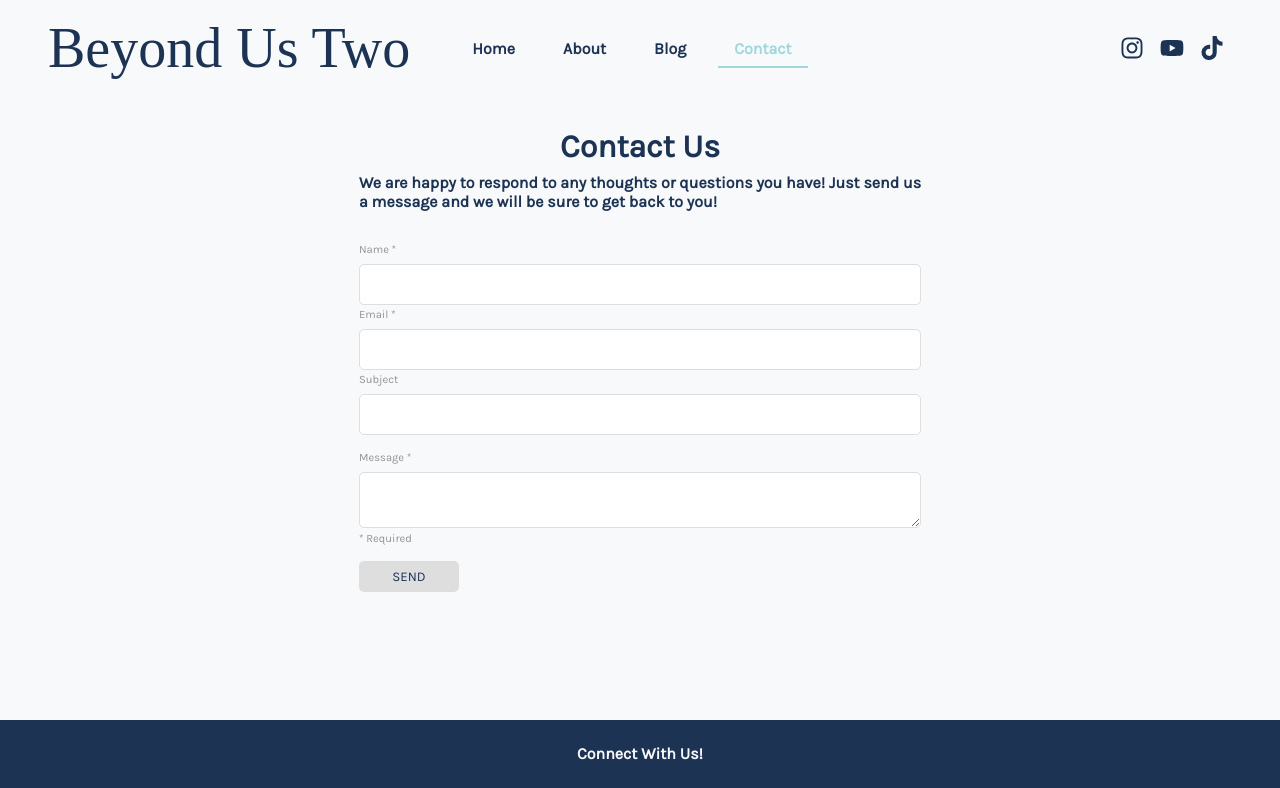
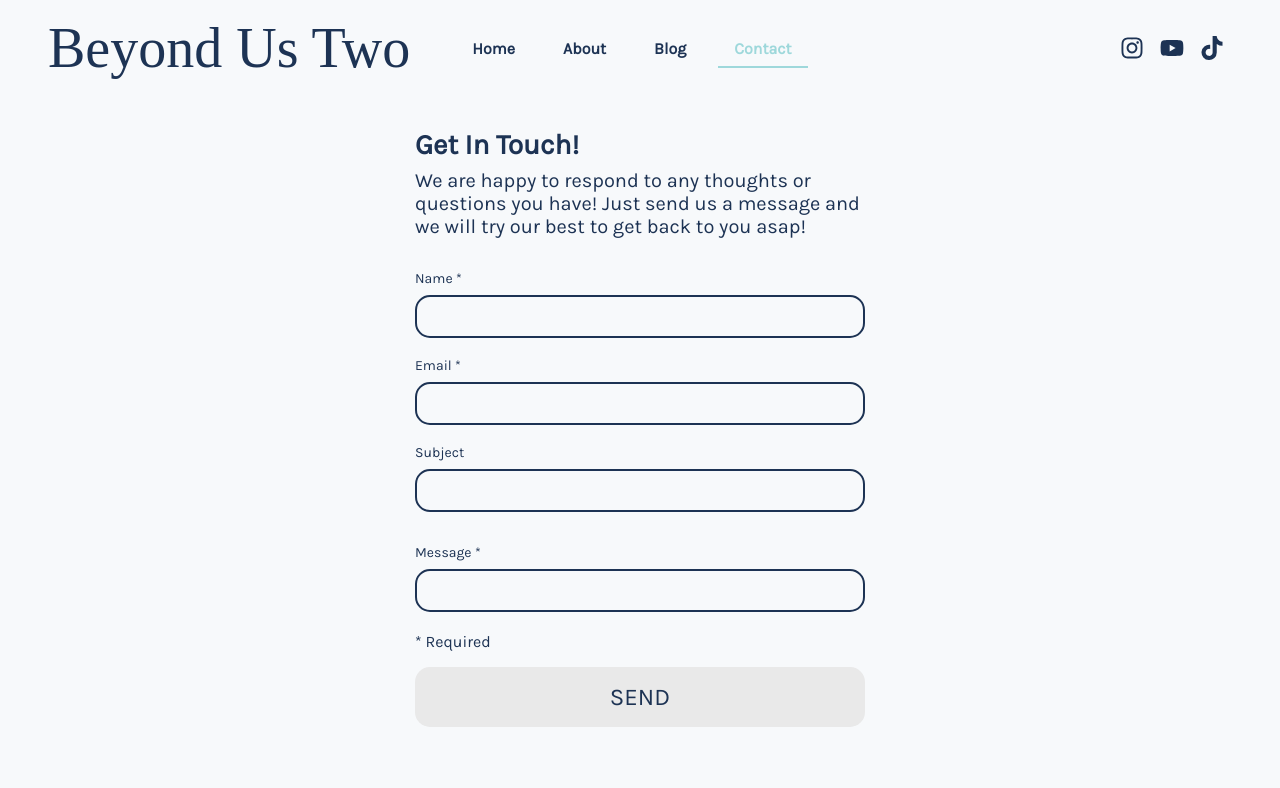
Before and after one commit to sanliverpool13/travelblog, a Next.js app: page /contact in a window 1280 px wide. Shown: the top 788 px of the page. Built offline with nearby package versions, Linux system fonts and the light colour scheme; a web font is replaced by a local one.

Commit message:
update contact form styling and text on landing page

```diff
--- a/components/Contact/FormErrorMessage.tsx
+++ b/components/Contact/FormErrorMessage.tsx
@@ -3,13 +3,17 @@ import { ErrorIconContainer, ErrorMessage, ErrorTextContainer } from "./style";
 
 import { BsExclamationCircle } from "react-icons/bs";
 
-const FormErrorMessage: React.FC = () => {
+interface Props {
+  msg: string;
+}
+
+const FormErrorMessage: React.FC<Props> = ({ msg }) => {
   return (
     <ErrorMessage>
       <ErrorIconContainer>
         <BsExclamationCircle />
       </ErrorIconContainer>
-      <ErrorTextContainer>This field is required.</ErrorTextContainer>
+      <ErrorTextContainer>{msg}</ErrorTextContainer>
     </ErrorMessage>
   );
 };
--- /dev/null
+++ b/components/Contact/FormInputGroup.tsx
@@ -0,0 +1,37 @@
+import React from "react";
+import { ErrorMessage as FormikErrorMessage, Field } from "formik";
+import { FormInputGroupContainer, SubjectEmptySpace } from "./style";
+import ErrorMessage from "./FormErrorMessage";
+
+interface Props {
+  htmlFor: string;
+  labelTitle: string;
+  fieldId: string;
+  fieldType: string;
+  fieldName: string;
+  errorName?: string;
+}
+
+const FormInputGroup: React.FC<Props> = ({
+  htmlFor,
+  labelTitle,
+  fieldId,
+  fieldType,
+  fieldName,
+  errorName,
+}) => {
+  return (
+    <FormInputGroupContainer>
+      <label htmlFor={htmlFor}>{labelTitle}</label>
+      <Field id={fieldId} type={fieldType} name={fieldName} />
+      {errorName && (
+        <FormikErrorMessage
+          name={errorName}
+          render={(msg) => <ErrorMessage msg={msg} />}
+        />
+      )}
+    </FormInputGroupContainer>
+  );
+};
+
+export default FormInputGroup;
--- a/components/Contact/contactform.tsx
+++ b/components/Contact/contactform.tsx
@@ -19,11 +19,14 @@ import * as Yup from "yup";
 import { isError } from "./helpers";
 import SubmitSnackbar from "./SubmitSnackbar";
 import { setTimeout } from "timers/promises";
+import FormInputGroup from "./FormInputGroup";
 
 const formSchema = Yup.object().shape({
-  name: Yup.string().required("Required"),
-  email: Yup.string().email("Invalid email").required("Required"),
-  message: Yup.string().required("Required"),
+  name: Yup.string().required("Please enter a name."),
+  email: Yup.string()
+    .email("Please enter a valid email.")
+    .required("Please enter a valid email."),
+  message: Yup.string().required("Please enter a message."),
 });
 
 const contactform: React.FC = () => {
@@ -73,10 +76,10 @@ const contactform: React.FC = () => {
 
   return (
     <ContactFormSection>
-      <h3>Contact Us</h3>
+      <h3>Get In Touch!</h3>
       <h6>
         We are happy to respond to any thoughts or questions you have! Just send
-        us <br /> a message and we will be sure to get back to you!
+        us a message and we will try our best to get back to you asap!
       </h6>
       <Formik
         initialValues={{ name: "", email: "", subject: "", message: "" }}
@@ -87,17 +90,37 @@ const contactform: React.FC = () => {
         {({ errors }) => (
           <Form style={{ width: "100%" }}>
             <FormGroup error={isError(errors)}>
-              <label htmlFor="name">Name *</label>
-              <Field id="name" type="text" name="name" />
-              <FormikErrorMessage name="name" component={ErrorMessage} />
-              <label htmlFor="email">Email *</label>
-              <Field id="email" type="email" name="email" />
-              <FormikErrorMessage name="email" component={ErrorMessage} />
-              <label htmlFor="subject">Subject</label>
-              <Field id="subject" type="text" name="subject" />
-              <label htmlFor="message">Message *</label>
-              <Field id="message" name="message" component="textarea" />
-              <FormikErrorMessage name="message" component={ErrorMessage} />
+              <FormInputGroup
+                htmlFor="name"
+                labelTitle="Name *"
+                fieldId="name"
+                fieldName="name"
+                fieldType="text"
+                errorName="name"
+              />
+              <FormInputGroup
+                htmlFor="email"
+                labelTitle="Email *"
+                fieldId="email"
+                fieldName="email"
+                fieldType="text"
+                errorName="email"
+              />
+              <FormInputGroup
+                htmlFor="subject"
+                labelTitle="Subject"
+                fieldId="subject"
+                fieldName="subject"
+                fieldType="text"
+              />
+              <FormInputGroup
+                htmlFor="message"
+                labelTitle="Message *"
+                fieldId="message"
+                fieldName="message"
+                fieldType="textarea"
+                errorName="message"
+              />
               <FormHelperText>* Required</FormHelperText>
               <ContactButton type="submit" disabled={isError(errors)}>
                 Send
--- a/components/Contact/style.ts
+++ b/components/Contact/style.ts
@@ -17,17 +17,18 @@ export const ContactFormSection = styled.section`
   max-width: var(--max-width-content);
   display: flex;
   flex-direction: column;
-  align-items: center;
+  align-items: left;
 
   & h3 {
     margin-bottom: 0.5rem;
-    font-size: 2rem;
+    font-size: 28px;
   }
 
   & h6 {
     margin-bottom: 2rem;
-    font-size: 1rem;
+    font-size: 20px;
     color: var(--bg-clr-footer);
+    font-weight: normal;
   }
 
   @media (max-width: 700px) {
@@ -45,18 +46,19 @@ export const FormGroup = styled.div`
   width: 100%;
 
   & label {
-    font-size: 0.7rem;
+    font-size: 14px;
     margin-bottom: 0.5rem;
-    color: #939393;
+    color: #1d3354;
   }
 
   & input,
   textarea {
     width: 100%;
     outline: none;
-    border: 1px solid #dedede;
+    border: 2px solid #1d3354;
     padding: 0.75rem 1rem;
-    border-radius: 5px;
+    border-radius: 15px;
+    background-color: transparent;
   }
 
   & #name,
@@ -83,27 +85,40 @@ export const FormGroup = styled.div`
   }
 `;
 
+export const FormInputGroupContainer = styled.div`
+  display: flex;
+  flex-direction: column;
+  width: 100%;
+  margin-bottom: 1rem;
+`;
+
+export const SubjectEmptySpace = styled.div`
+  height: 30px;
+`;
+
 export const FormHelperText = styled.p`
-  font-size: 0.7rem;
+  font-size: 1rem;
   margin-bottom: 1rem;
-  color: #939393;
+  color: #1d3354;
 `;
 
 export const ContactButton = styled.button`
   text-transform: uppercase;
   cursor: pointer;
-  border-radius: 5px;
+  border-radius: 15px;
   border-width: 0;
   background-color: var(--clr-trqse);
   color: var(--bg-clr-footer);
   transition: all 0.3s ease-out;
   padding: 0.5rem 0.3rem;
-  width: 100px;
+  width: 100%;
+  height: 60px;
   margin-bottom: 1rem;
+  font-size: 24px;
 
   &:disabled {
-    cursor: not-allowed;
-    background-color: #dedede;
+    cursor: default;
+    background-color: #e9e9e9;
   }
 
   &:hover:not(:disabled) {
@@ -114,11 +129,11 @@ export const ContactButton = styled.button`
 // Error Message
 export const ErrorMessage = styled.div`
   display: flex;
-  padding: 3px 16px;
+  padding: 3px 16px 3px 0;
   border-radius: 4px;
-  background-color: var(--bg-color-error-alert);
-  color: var(--color-error-alert);
-  width: 70%;
+  align-items: center;
+  color: #eb3223;
+  /* font-size: 1rem; */
   height: 30px;
 
   @media (max-width: 700px) {
@@ -127,11 +142,11 @@ export const ErrorMessage = styled.div`
 `;
 
 export const ErrorIconContainer = styled.div`
-  color: var(--color-error-icon);
-  margin-right: 12px;
+  color: #eb3223;
+  margin-right: 6px;
   padding: 4px 0px;
   display: flex;
-  font-size: 1rem;
+  font-size: 0.7rem;
   opacity: 0.9;
 `;
 
--- a/components/Landing/Landing.tsx
+++ b/components/Landing/Landing.tsx
@@ -64,7 +64,7 @@ const Landing: React.FC = () => {
           <AboutUsSubHeader>We are Madison and Sanjar</AboutUsSubHeader>
           <p>
             We met while working at Starbucks in 2020. Our first trip together
-            was Mexico Cancun and we have acquired a passion for exploring new
+            was Cancun, Mexico and we have acquired a passion for exploring new
             parts of the world together ever since. <br />
             <br />
             We are early risers, coffee drinkers, avid readers and love to run
--- a/global_styles.ts
+++ b/global_styles.ts
@@ -29,7 +29,7 @@ export default GlobalStyle`
         --height-footer: 10rem;
         --logo-style: 'Hurricane', cursive;
 
-        --max-width-content: 970px;
+        --max-width-content: 450px;
         --landing-section-widths: 90%;
         --landing-section-mobile-width: 100%;
 
```
